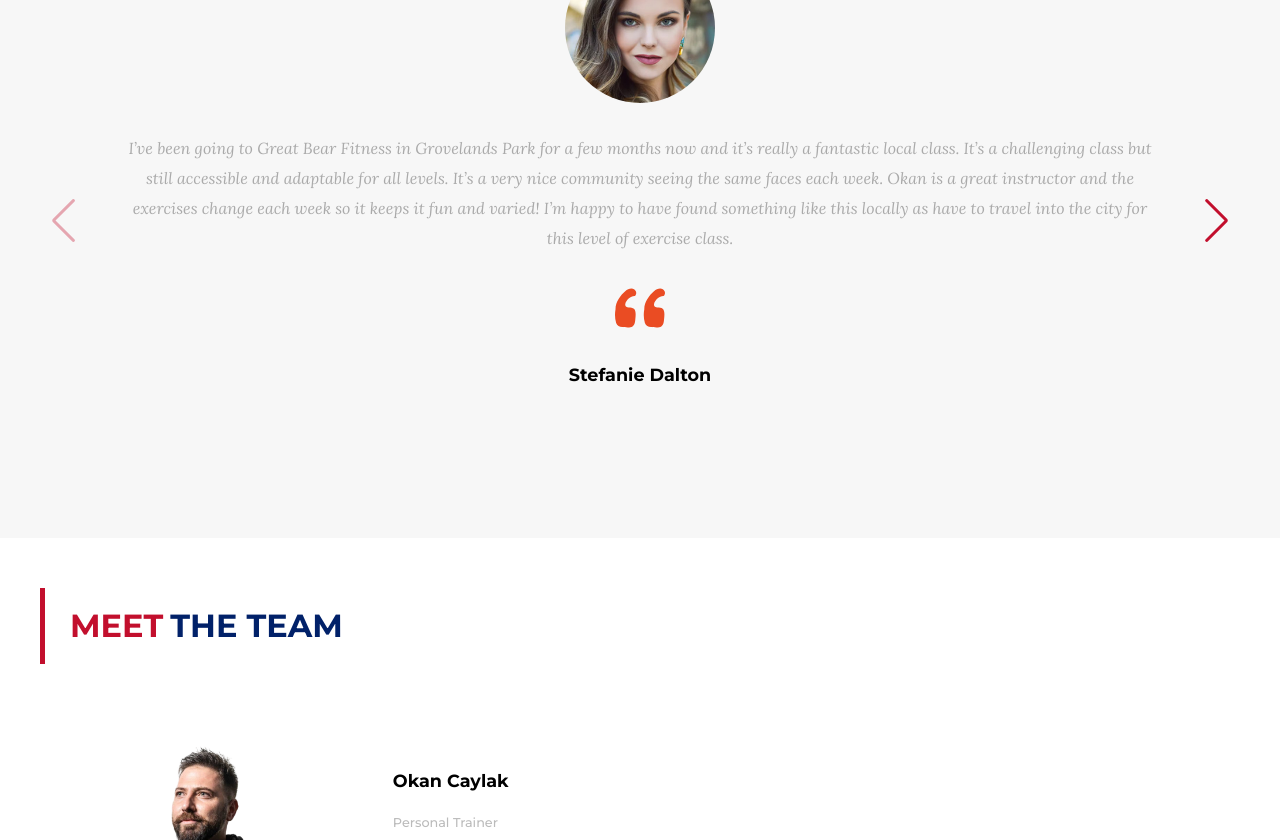
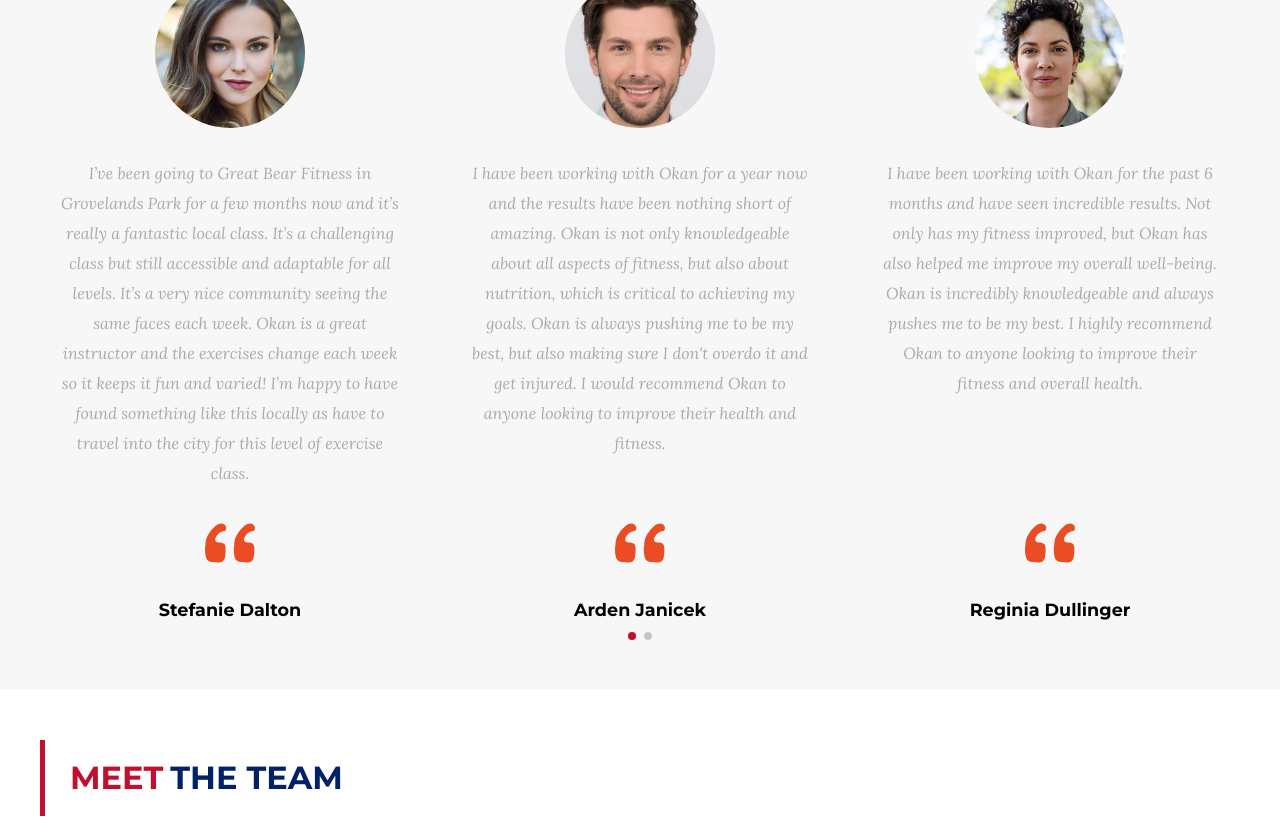
Before and after one commit to ufukcankurt/training-project, a React (Create React App) app: page / in a window 1280 px wide. Shown: the part 4000-4840 px from the top of the page. Built offline with nearby package versions, Linux system fonts and the light colour scheme.

Commit message:
feat(comment): add new comment swiper

```diff
--- a/src/components/comment/comment.module.css
+++ b/src/components/comment/comment.module.css
@@ -26,7 +26,7 @@
 	color: #aaaaaa;
 	margin-top: 30px;
 	margin-bottom: 0;
-  padding: 0 80px;
+	padding: 0 20px;
 	font-family: 'Lora', serif;
 }
 
@@ -48,8 +48,24 @@
 	margin-bottom: 13px;
 }
 
+@media (min-width: 992.98px) {
+	.text {
+		height: 330px;
+		display: -webkit-box;
+		-webkit-line-clamp: 11;
+		-webkit-box-orient: vertical;
+		overflow: hidden;
+	}
+}
+
+@media (max-width: 992.98px) {
+	.text {
+		padding: 0 80px;
+	}
+}
+
 @media (max-width: 767.98px) {
-	.svg{
+	.svg {
 		width: 40px;
 		height: 40px;
 	}
--- a/src/components/comments/Comments.jsx
+++ b/src/components/comments/Comments.jsx
@@ -51,14 +51,34 @@ const allComments = [
 ]
 
 const Comments = () => {
+  const windowWidth = window.innerWidth;
   return (
     <div className={styles.container}>
       <SectionTitle pageInfos={pageInfos} />
+      {windowWidth < 992 ?
         <Swiper pagination={false} modules={[Pagination, Navigation]} navigation={true} className="mySwiper">
           {
             allComments.map((comment) => <SwiperSlide><Comment comment={comment} /></SwiperSlide>)
           }
         </Swiper>
+        : null}
+      {
+        windowWidth > 992 ?
+          <Swiper
+            slidesPerView={3}
+            spaceBetween={30}
+            pagination={{
+              clickable: true,
+            }}
+            modules={[Pagination]}
+            className="mySwiper"
+          >
+            {
+              allComments.map((comment) => <SwiperSlide><Comment comment={comment} /></SwiperSlide>)
+            }
+          </Swiper>
+          : null
+      }
     </div>
   );
 }
--- a/src/components/comments/styles.css
+++ b/src/components/comments/styles.css
@@ -1,7 +1,7 @@
-
 .swiper {
 	width: 100%;
 	min-height: calc(100vh - 265px);
+	margin-top: 25px;
 }
 
 .swiper-slide {
@@ -31,10 +31,14 @@
 }
 
 .swiper-button-prev,
-.swiper-button-next{
-  color: #C20F2D;
+.swiper-button-next {
+	color: #c20f2d;
 }
 
-.swiper-pagination-bullet-active{
-  background: #C20F2D;
+.swiper-pagination-bullet-active {
+	background: #c20f2d;
 }
+
+.swiper-pagination {
+	bottom: -8px !important;
+}
```
Lines whose indentation alone changed are shown as unchanged.
